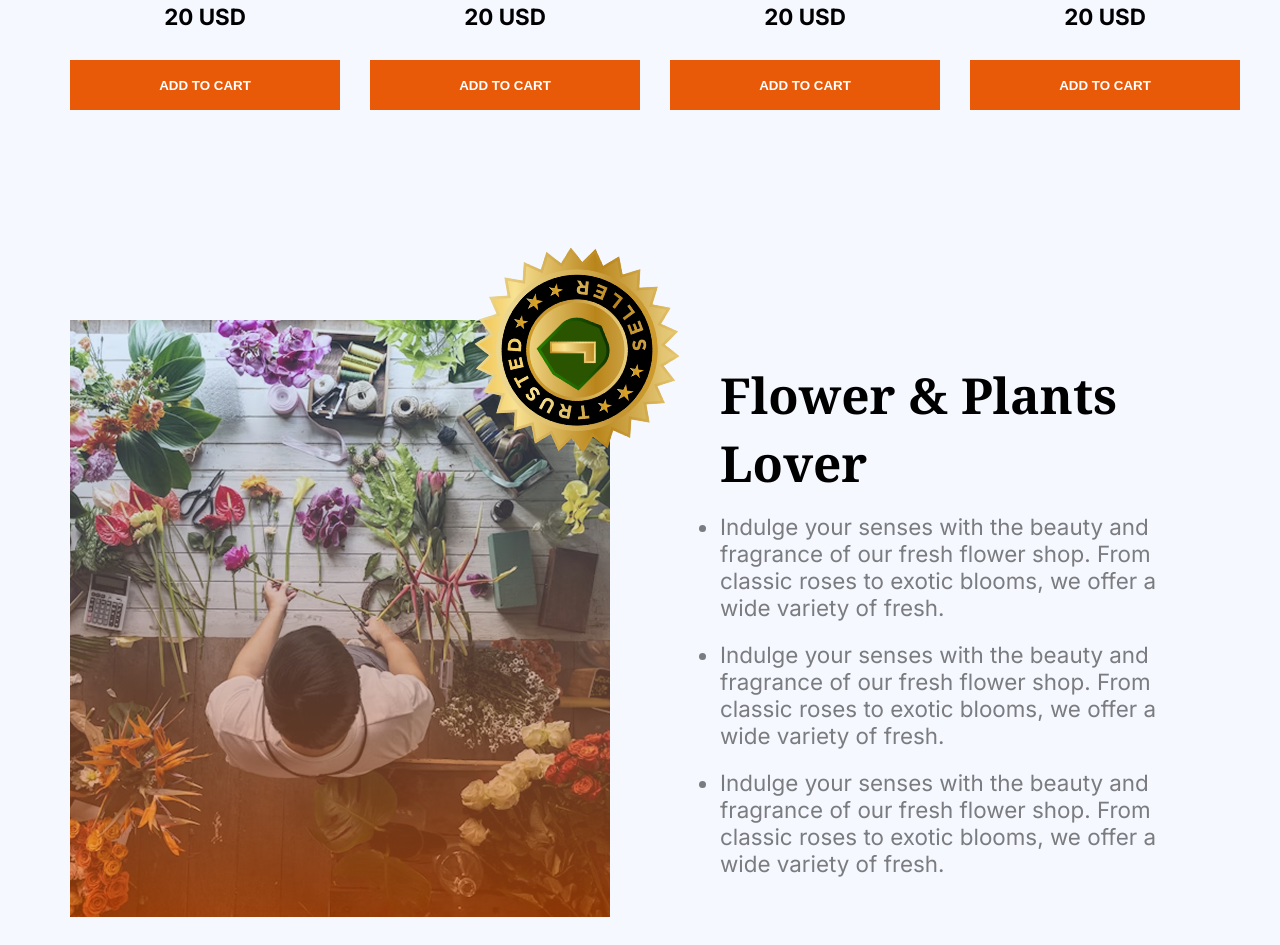
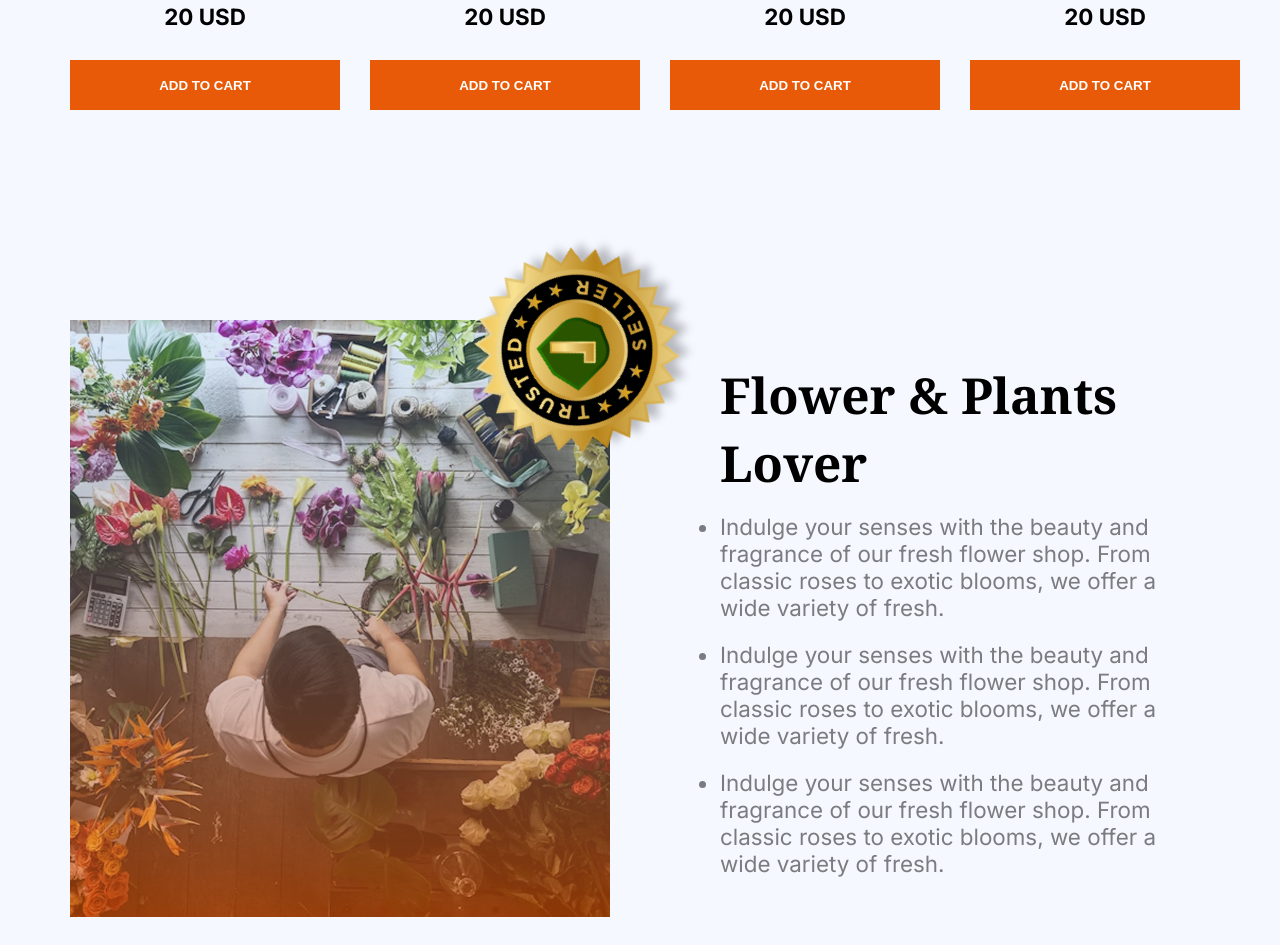
Before and after one commit to Ana-Ammar/second-assignment, a plain HTML site: page index.html in a window 1280 px wide. Shown: the part 1923-2868 px from the top of the page. Drawn offline with Linux system fonts and the light colour scheme.

Commit message:
added trusted badge shadow

```diff
--- a/assets/style.css
+++ b/assets/style.css
@@ -134,6 +134,7 @@ nav ul{
     }
 }
 .trusted-badge{
+    filter: drop-shadow(-4px 10px 4px rgba(0, 0, 0, 0.25));
     width: 286px;
     position: absolute;
     right: 43%;
--- a/index.html
+++ b/index.html
@@ -106,7 +106,7 @@
 
      <!-- Flower & Plants Lover -->
       <section class="sec-two align">
-        <img src="assets/trusted-badge.png" alt="" class="trusted-badge hide">
+        <img src="assets/trusted-badge.png" alt="" id="shadow" class="trusted-badge hide">
     <div class="review-container flex">
         <img src="assets/flower-store.png" alt="">
         <div class="review-text">
```
